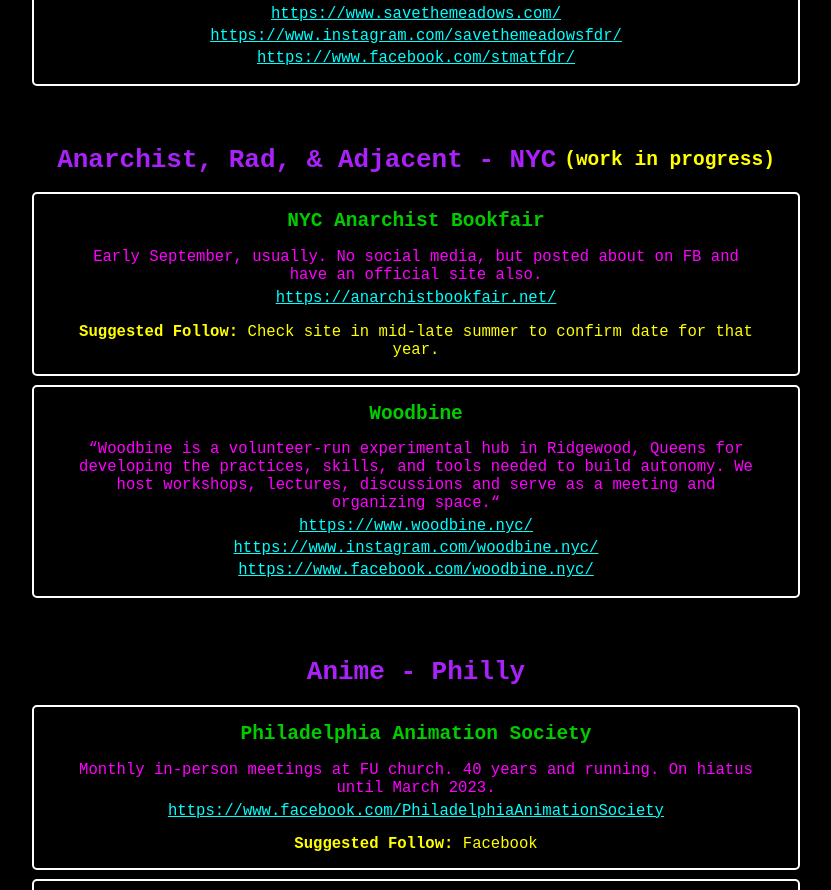
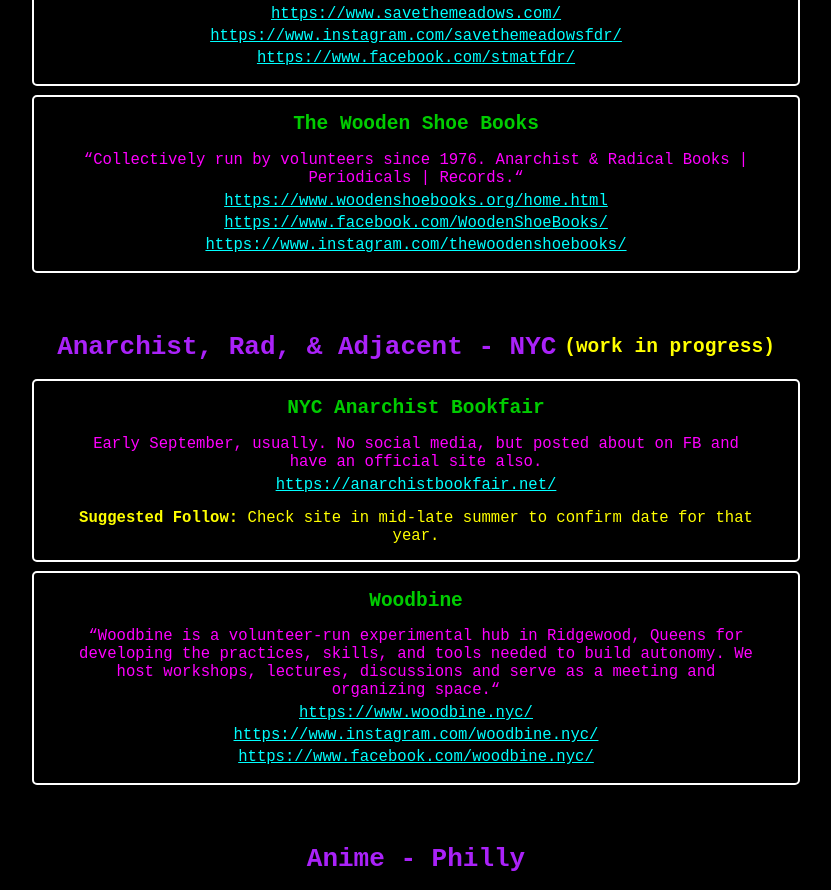
Before and after one commit to KLabWeb/Philly-Happenings, a React (Create React App) app: page / in a window 1280 px wide. Shown: the part 9493-10383 px from the top of the page, without its empty margins (224-1055 px from the left). Built offline with nearby package versions, Linux system fonts and the light colour scheme; the HTML template or start-up script is replaced by a standard one.

Commit message:
add Wooden Shoe Books

```diff
--- a/src/data.js
+++ b/src/data.js
@@ -98,6 +98,13 @@ export const ANARCHISTPHILLY = [
     facebook: "https://www.facebook.com/stmatfdr/",
     insta: "https://www.instagram.com/savethemeadowsfdr/",
   },
+  {
+    title: "The Wooden Shoe Books",
+    summary: "“Collectively run by volunteers since 1976. Anarchist & Radical Books | Periodicals | Records.“",
+    mainLink: "https://www.woodenshoebooks.org/home.html",
+    facebook: "https://www.instagram.com/thewoodenshoebooks/",
+    insta: "https://www.facebook.com/WoodenShoeBooks/",
+  },
 ]
 
 export const NYCANARCHIST = [
```
